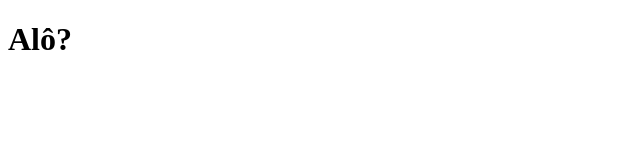
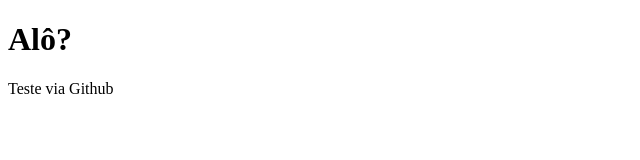
Before and after one commit to prmerces/site, a plain HTML site: page index.html in a window 1280 px wide. Shown: the whole page, without its empty margins (0-640 px from the left). Drawn offline with Linux system fonts and the light colour scheme.

Commit message:
Update index.html

```diff
--- a/index.html
+++ b/index.html
@@ -7,5 +7,6 @@
 </head>
 <body>
     <h1>Alô?</h1>
+    <p>Teste via Github</p>
 </body>
 </html>
```
